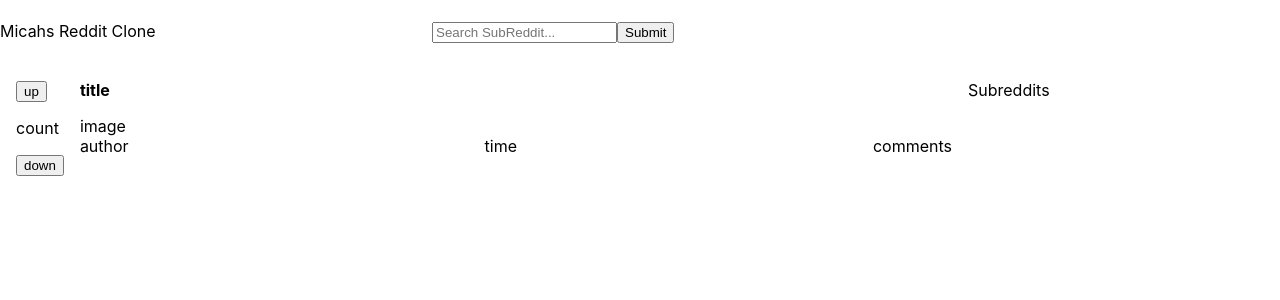
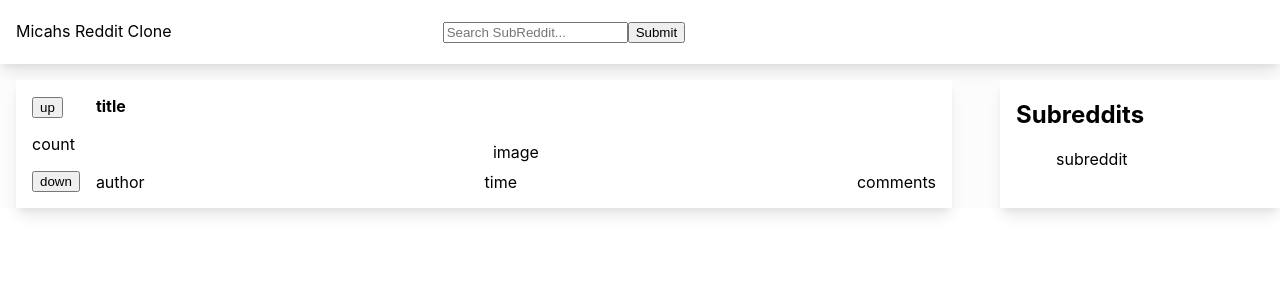
Before and after one commit to micahsteele/reddit-clone, a React (Create React App) app: page / in a window 1280 px wide. Shown: the top 300 px of the page. Built offline with nearby package versions, Linux system fonts and the light colour scheme.

Commit message:
stylization of components

```diff
--- a/src/App.css
+++ b/src/App.css
@@ -2,6 +2,7 @@
   display: grid;
   grid-template-columns: 1fr 2fr 1fr;
   grid-gap: 16px;
+  background-color: #fcfcfc;
 }
 
 .App-header {
@@ -11,10 +12,17 @@
   grid-template-columns: 1fr 1fr 1fr;
   grid-gap: 16px;
   height: 64px;
+  box-shadow: 0 10px 15px -3px rgba(0, 0, 0, 0.1), 0 4px 6px -2px rgba(0, 0, 0, 0.05) !important;
 }
 
 .Posts {
-  padding-left: 16px;
+  margin-left: 16px;
   grid-column: 1 / 3;
   height: 100%;
+  background-color: white;
+  box-shadow: 0 10px 15px -3px rgba(0, 0, 0, 0.1), 0 4px 6px -2px rgba(0, 0, 0, 0.05) !important;
 }
+
+.Posts:hover {
+  box-shadow: 0 20px 25px -5px rgba(0, 0, 0, 0.1), 0 10px 10px -5px rgba(0, 0, 0, 0.04) !important;
+}
--- /dev/null
+++ b/src/Components/Layout/Navbar/Navbar.css
@@ -0,0 +1,4 @@
+.App-header {
+    padding-left: 16px;
+    background-color: white;
+}
--- a/src/Components/Layout/Navbar/Navbar.js
+++ b/src/Components/Layout/Navbar/Navbar.js
@@ -1,3 +1,5 @@
+import './Navbar.css';
+
 const Navbar = () => {
     return (
         <header className='App-header'>
--- /dev/null
+++ b/src/Components/Layout/Subreddits/Subreddits.css
@@ -0,0 +1,6 @@
+aside {
+    margin-left: 32px;
+    background-color: white;
+    box-shadow: 0 10px 15px -3px rgba(0, 0, 0, 0.1), 0 4px 6px -2px rgba(0, 0, 0, 0.05) !important;
+    padding-left: 16px;
+}
--- a/src/Components/Layout/Subreddits/Subreddits.js
+++ b/src/Components/Layout/Subreddits/Subreddits.js
@@ -1,7 +1,11 @@
+import Subreddit from '../../Subreddit/Subreddit';
+import './Subreddits.css';
+
 const Subreddits = () => {
     return (
         <aside>
-             <div>Subreddits</div>
+             <h2>Subreddits</h2>
+             <Subreddit />
         </aside>
     )
 };
--- a/src/Components/Post/Post.css
+++ b/src/Components/Post/Post.css
@@ -1,5 +1,6 @@
 .post {
     display: flex;
+    margin: 16px;
 }
 
 .post-votes {
@@ -8,6 +9,8 @@
 
 .post-container {
     width: 100%;
+    display: flex;
+    flex-direction: column;
 }
 
 .post-title {
--- /dev/null
+++ b/src/Components/Subreddit/Subreddit.css
@@ -0,0 +1,3 @@
+.subreddit {
+    list-style-type: none;
+}
--- /dev/null
+++ b/src/Components/Subreddit/Subreddit.js
@@ -0,0 +1,11 @@
+import './Subreddit.css'
+
+const Subreddit = () => {
+    return (
+        <ul className='subreddit'>
+            <li>subreddit</li>
+        </ul>
+    )
+};
+
+export default Subreddit;
```
